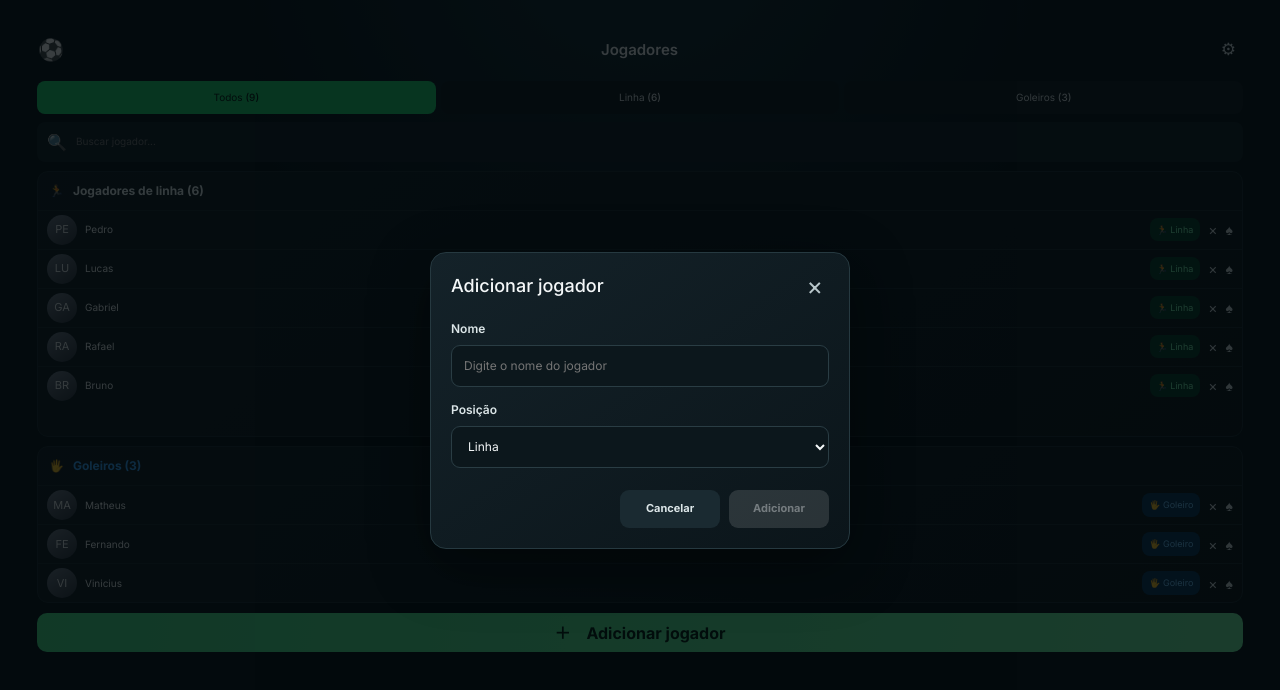
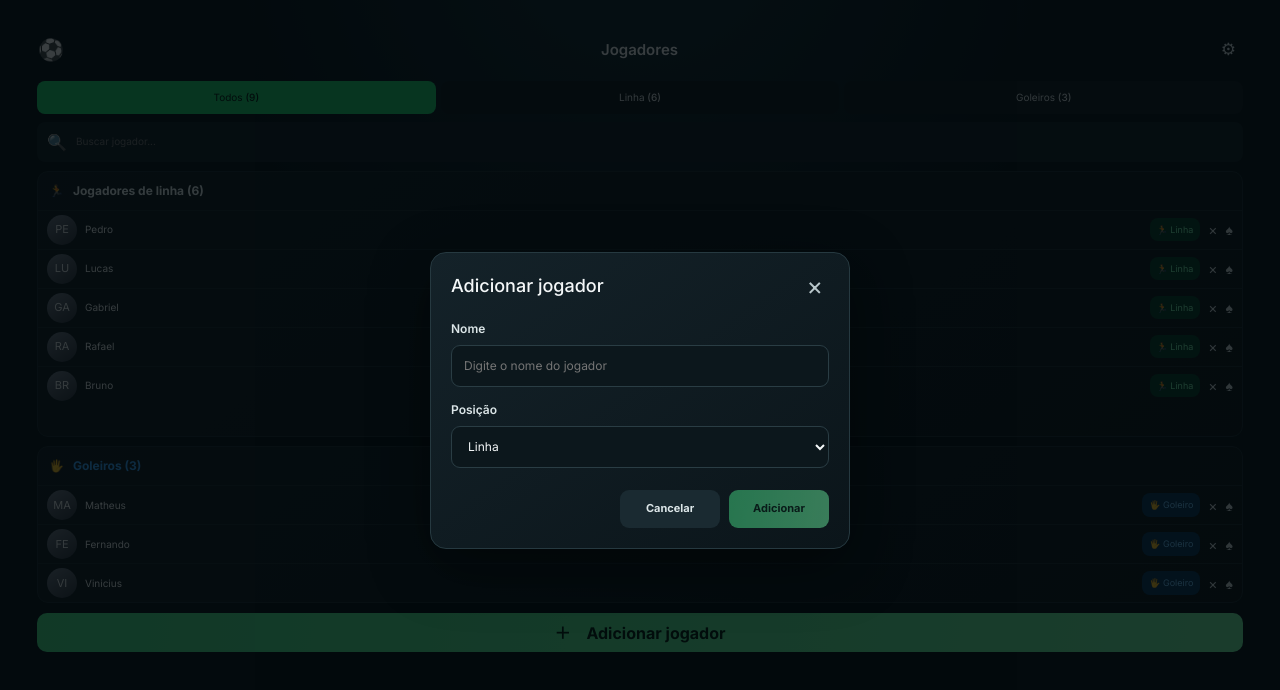
Before and after one commit to TheuFerreira/RachaMix, an Angular app: page / in a window 1280 px wide. Both pictures are taken after a click on the button "＋ Adicionar jogador". Shown: the top 690 px of the page. Built offline with nearby package versions, Linux system fonts and the light colour scheme.

Commit message:
fix: improve add player modal

```diff
--- a/src/app/app.component.html
+++ b/src/app/app.component.html
@@ -54,6 +54,7 @@
           [(ngModel)]="newPlayerName"
           placeholder="Digite o nome do jogador"
           autocomplete="off"
+          minlength="2"
           (keyup.enter)="addPlayer()"
         />
         <label for="player-type">Posição</label>
@@ -63,7 +64,7 @@
         </select>
         <div class="modal-actions">
           <button type="button" class="secondary-btn" (click)="closeAddPlayerModal()">Cancelar</button>
-          <button type="button" class="primary-btn" [disabled]="!newPlayerName.trim()" (click)="addPlayer()">
+          <button type="button" class="primary-btn" [disabled]="newPlayerName.trim().length < 2" (click)="addPlayer()">
             Adicionar
           </button>
         </div>
--- a/src/app/app.component.ts
+++ b/src/app/app.component.ts
@@ -43,7 +43,7 @@ export class AppComponent {
 
   addPlayer(): void {
     const name = this.newPlayerName.trim();
-    if (!name) {
+    if (name.length < 2) {
       return;
     }
 
@@ -51,7 +51,8 @@ export class AppComponent {
       ...this.players,
       { name, initials: this.getInitials(name), type: this.newPlayerType, selected: true }
     ];
-    this.closeAddPlayerModal();
+    this.newPlayerName = '';
+    this.newPlayerType = 'line';
   }
 
   private getInitials(name: string): string {
--- a/src/styles.scss
+++ b/src/styles.scss
@@ -204,6 +204,8 @@ button {
 }
 
 .modal-actions .primary-btn {
+  background: linear-gradient(100deg, #47e78b, #72f9a6);
+  color: #052115;
   padding: 0 16px;
 }
 
```
